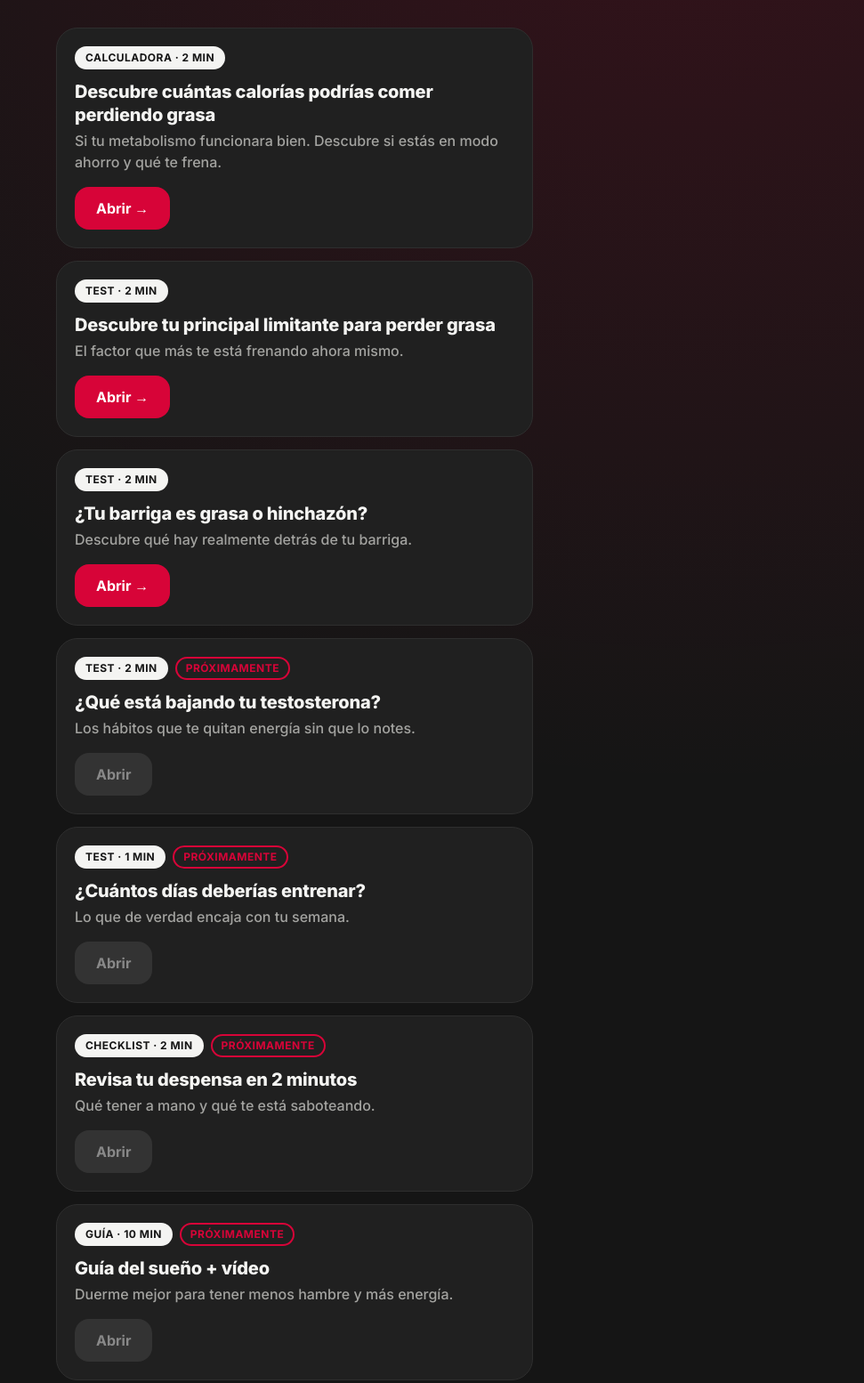
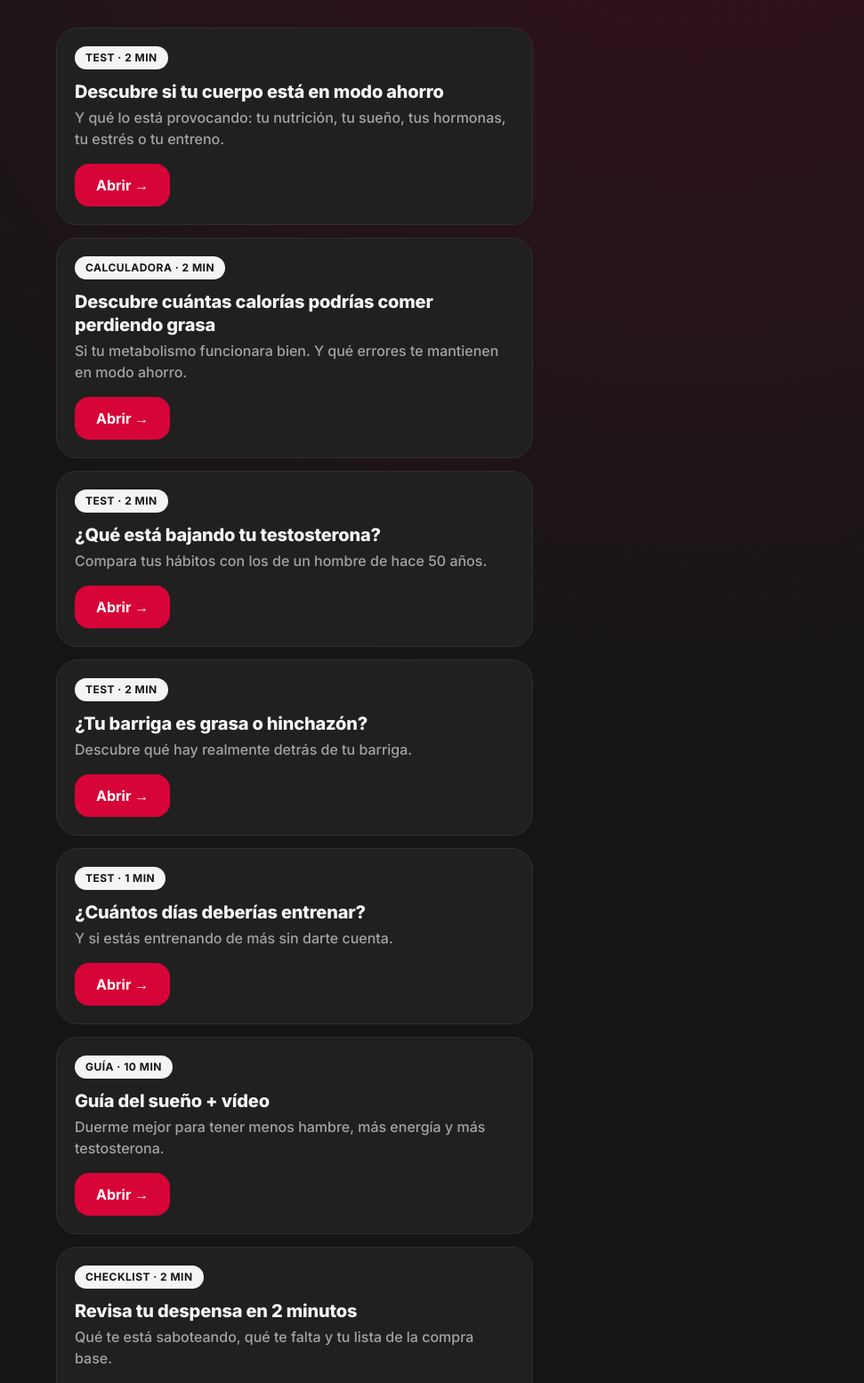
Before and after one commit to joangarciacoaching/recursos, a plain HTML site: page index.html in a window 1280 px wide. Shown: the part 289-1843 px from the top of the page at 89% size, without its empty margins (309-1280 px from the left). Drawn offline with Linux system fonts and the light colour scheme.

Commit message:
Update index.html

```diff
--- a/index.html
+++ b/index.html
@@ -53,14 +53,13 @@
 <script>
 /* Para añadir o activar un recurso: edita esta lista. ready:true lo activa. */
 var RECURSOS = [
-  {t:"Descubre cuántas calorías podrías comer perdiendo grasa", d:"Si tu metabolismo funcionara bien. Descubre si estás en modo ahorro y qué te frena.", tipo:"Calculadora", dur:"2 min", href:"calculadora-metabolismo/", ready:true},
-  {t:"Descubre tu principal limitante para perder grasa", d:"El factor que más te está frenando ahora mismo.", tipo:"Test", dur:"2 min", href:"https://thyroid-habit-compass.lovable.app/", ready:true},
+  {t:"Descubre si tu cuerpo está en modo ahorro", d:"Y qué lo está provocando: tu nutrición, tu sueño, tus hormonas, tu estrés o tu entreno.", tipo:"Test", dur:"2 min", href:"modo-ahorro/", ready:true},
+  {t:"Descubre cuántas calorías podrías comer perdiendo grasa", d:"Si tu metabolismo funcionara bien. Y qué errores te mantienen en modo ahorro.", tipo:"Calculadora", dur:"2 min", href:"calculadora-metabolismo/", ready:true},
+  {t:"¿Qué está bajando tu testosterona?", d:"Compara tus hábitos con los de un hombre de hace 50 años.", tipo:"Test", dur:"2 min", href:"testosterona/", ready:true},
   {t:"¿Tu barriga es grasa o hinchazón?", d:"Descubre qué hay realmente detrás de tu barriga.", tipo:"Test", dur:"2 min", href:"barriga/", ready:true},
-  {t:"¿Qué está bajando tu testosterona?", d:"Los hábitos que te quitan energía sin que lo notes.", tipo:"Test", dur:"2 min", href:"testosterona/", ready:false},
-  {t:"¿Cuántos días deberías entrenar?", d:"Lo que de verdad encaja con tu semana.", tipo:"Test", dur:"1 min", href:"entreno/", ready:false},
-  {t:"Revisa tu despensa en 2 minutos", d:"Qué tener a mano y qué te está saboteando.", tipo:"Checklist", dur:"2 min", href:"despensa/", ready:false},
-  {t:"Guía del sueño + vídeo", d:"Duerme mejor para tener menos hambre y más energía.", tipo:"Guía", dur:"10 min", href:"#", ready:false},
-  {t:"Cómo Sergi perdió barriga comiendo 500 kcal más", d:"Un caso real de alguien como tú.", tipo:"Caso real", dur:"2 min", href:"caso-sergi/", ready:false}
+  {t:"¿Cuántos días deberías entrenar?", d:"Y si estás entrenando de más sin darte cuenta.", tipo:"Test", dur:"1 min", href:"entreno/", ready:true},
+  {t:"Guía del sueño + vídeo", d:"Duerme mejor para tener menos hambre, más energía y más testosterona.", tipo:"Guía", dur:"10 min", href:"https://docs.google.com/document/d/1EVq0GAdR4msfPABdZkdKIE_HZAp8p59ABGbXJJF3YZ8/view", ready:true},
+  {t:"Revisa tu despensa en 2 minutos", d:"Qué te está saboteando, qué te falta y tu lista de la compra base.", tipo:"Checklist", dur:"2 min", href:"despensa/", ready:true}
 ];
 var orden = RECURSOS.filter(function(r){return r.ready}).concat(RECURSOS.filter(function(r){return !r.ready}));
 document.getElementById('lista').innerHTML = orden.map(function(r){
```
